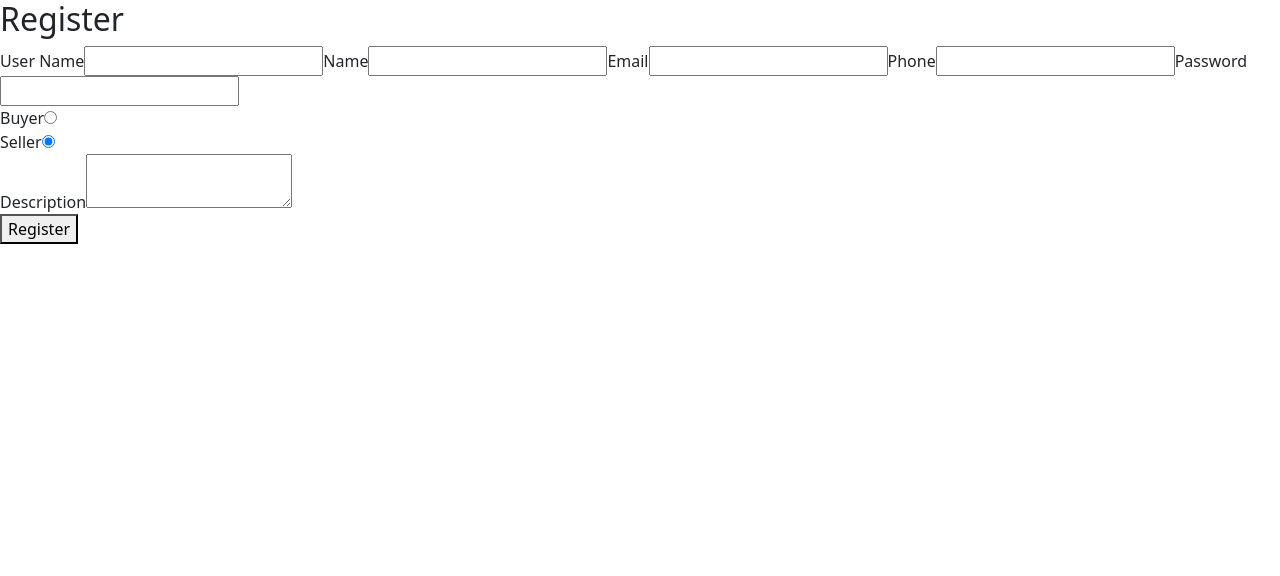
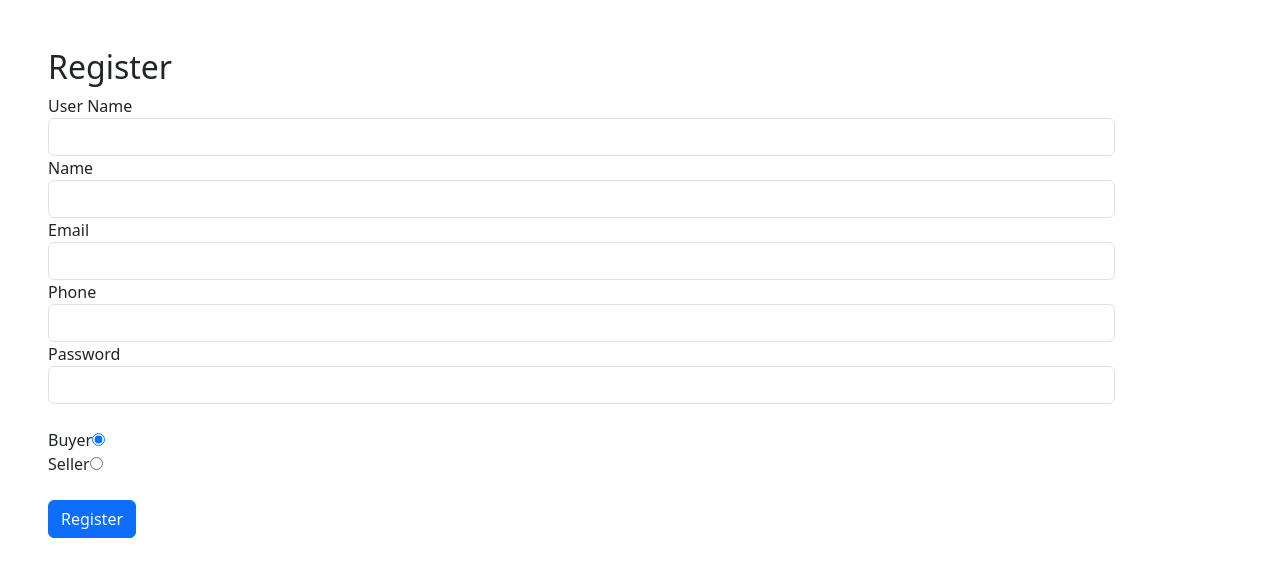
Before and after one commit to Nyasasvi/Shopping-App, a React (Create React App) app: page /#/Register in a window 1280 px wide. Shown: the top 576 px of the page. Built offline with nearby package versions, Linux system fonts and the light colour scheme.

Commit message:
bootstrap for login and register

```diff
--- a/src/Login/index.js
+++ b/src/Login/index.js
@@ -1,6 +1,5 @@
 import * as client from "./client";
 import { useState } from "react";
-// import { Signin } from "./client";
 import { useAuth } from '../Home/AuthContext';
 import { useNavigate } from "react-router-dom";
 function Login() {
@@ -30,11 +29,12 @@ function Login() {
     }
   };
   return (
-    <form onSubmit={handleSubmit}>
+    <form onSubmit={handleSubmit} className="ms-5 col-md-10 p-5">
       <h2>Login</h2>
 
       <label>User Name</label>
       <input
+      className="form-control"
         type="username"
         value={username}
         onChange={(e) => setUsername(e.target.value)}
@@ -42,14 +42,15 @@ function Login() {
 
       <label>Password</label>
       <input
+      className="form-control"
         type="password"
         value={password}
         onChange={(e) => setPassword(e.target.value)}
       />
-
-      <button type="submit">Login</button>
-
-      <button type="button" onClick={() => navigate("/register")}>Sign Up</button>
+      <br></br>
+      <button type="submit" className="btn btn-primary" >Login</button>
+      <p className="ps-5"></p>
+      <button type="button" className="btn btn-warning" onClick={() => navigate("/register")}>Sign Up</button>
 
 
     </form>
--- a/src/Signup/index.js
+++ b/src/Signup/index.js
@@ -2,23 +2,20 @@ import { useState } from "react";
 import { useNavigate } from "react-router-dom";
 import { Signup } from "./client";
 import { useAuth } from "../Home/AuthContext";
+import 'bootstrap/dist/css/bootstrap.min.css';
 
 function Register() {
   const [username, setUsername] = useState("");
   const navigate = useNavigate();
   const [email, setEmail] = useState("");
   const [password, setPassword] = useState("");
-  //   const [passwordConfirm, setConfirmPassword] = useState('');
-  const [isBuyer, setIsBuyer] = useState(false);
+  const [isBuyer, setIsBuyer] = useState(true);
   const [mobilenum, setMobilenum] = useState("");
   const [name, setName] = useState("");
   const [description, setDescription] = useState("");
   const { login } = useAuth();
 
   const handleSubmit = async () => {
-    // e.preventDefault();
-    // console.log(username, email, password, isBuyer, mobilenum);
-
     try {
       const response = await Signup(
         username,
@@ -38,11 +35,12 @@ function Register() {
   };
 
   return (
-    <form onSubmit={handleSubmit}>
+    <form onSubmit={handleSubmit} className="col-md-10 m-5">
       <h2>Register</h2>
 
       <label>User Name</label>
       <input
+      className="form-control"
         type="text"
         value={username}
         onChange={(e) => setUsername(e.target.value)}
@@ -50,6 +48,7 @@ function Register() {
 
       <label>Name</label>
       <input
+      className="form-control"
         type="text"
         value={name}
         onChange={(e) => setName(e.target.value)}
@@ -57,6 +56,7 @@ function Register() {
 
       <label>Email</label>
       <input
+      className="form-control"
         type="email"
         value={email}
         onChange={(e) => setEmail(e.target.value)}
@@ -64,6 +64,7 @@ function Register() {
 
       <label>Phone</label>
       <input
+      className="form-control"
         type="text"
         value={mobilenum}
         onChange={(e) => setMobilenum(e.target.value)}
@@ -71,24 +72,11 @@ function Register() {
 
       <label>Password</label>
       <input
+      className="form-control"
         type="password"
         value={password}
         onChange={(e) => setPassword(e.target.value)}
       />
-
-      {/* <label>Confirm Password</label>
-        <input
-          type="password"
-          value={passwordConfirm}
-          onChange={(e) => setConfirmPassword(e.target.value)}
-        /> */}
-
-      {/* <label>Buyer</label>
-        <input
-          type="radio"
-          value={isBuyer}
-          onChange={(e) => setIsBuyer(e.target.value)}
-        /> */}
 
       <br></br>
       <div>
@@ -113,13 +101,14 @@ function Register() {
         <div>
           <label>Description</label>
           <textarea
+          className="form-control"
             value={description}
             onChange={(e) => setDescription(e.target.value)}
           />
         </div>
       )}
-
-      <button type="submit">Register</button>
+      <br></br>
+      <button className="btn btn-primary" type="submit">Register</button>
     </form>
   );
 }
```
